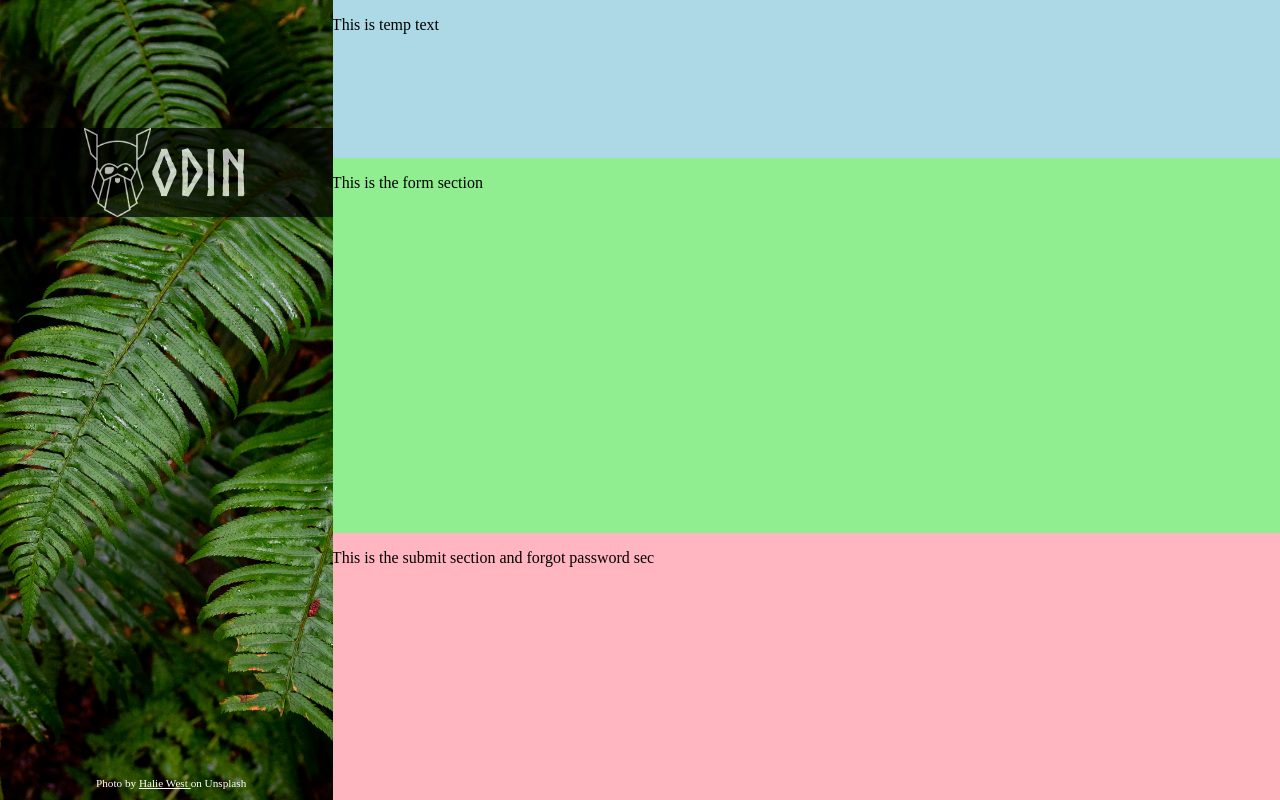
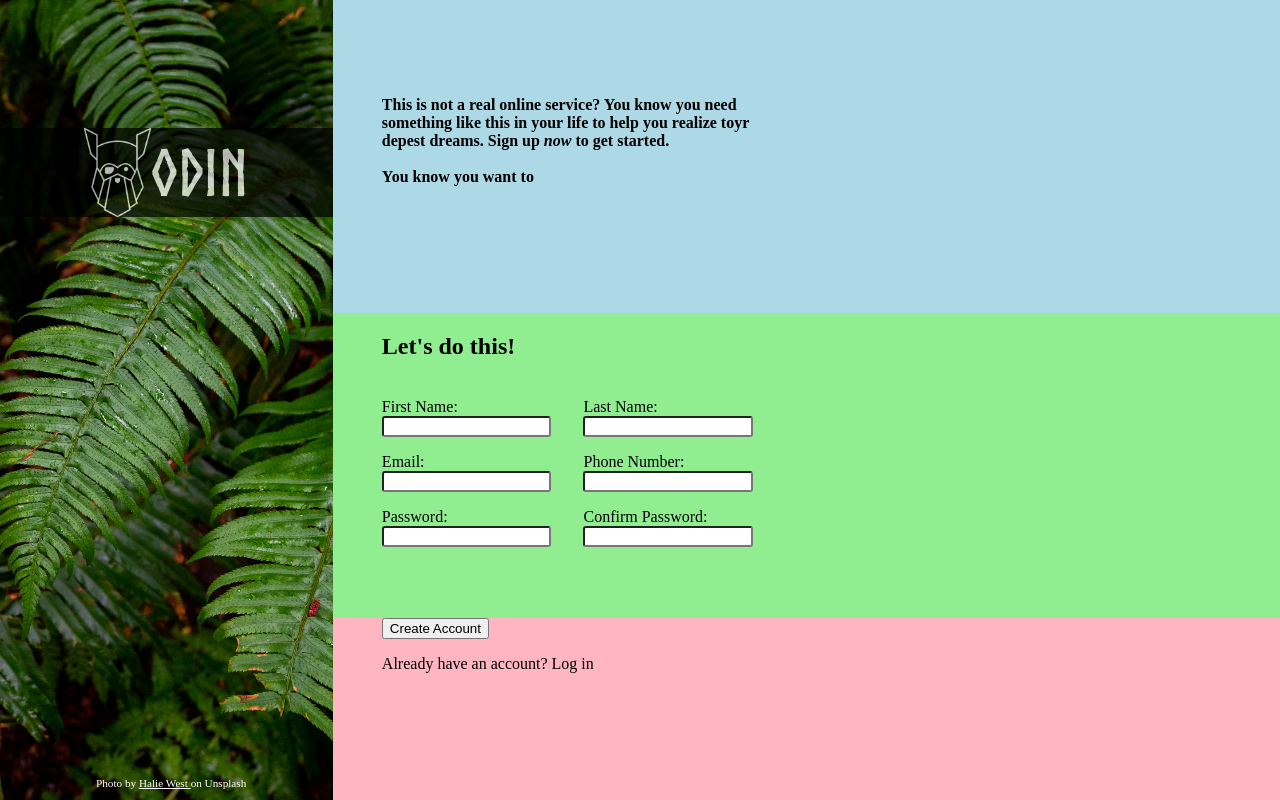
Before and after one commit to ScottLe11/odin-Sign-up-Form, a plain HTML site: page index.html in a window 1280 px wide. Drawn offline with Linux system fonts and the light colour scheme.

Commit message:
implemented basic form section with labels and text input

```diff
--- a/index.html
+++ b/index.html
@@ -26,15 +26,42 @@
         <div class = "sign-up">
 
             <div class = "heading">
-                <p>This is temp text</p>
+                <p>This is not a real online service? You know you need something like this in your
+                    life to help you realize toyr depest dreams. Sign up <em>now</em> to get started.
+                    <br>
+                    <br>
+                    You know you want to
+                </p>
             </div>
 
-            <form class = "form">
-                <p>This is the form section</p>
+            <form class = "form" action = "google.com" method = "post">
+                <h2>Let's do this!</h2>
+                <br>
+                <div class = "fields">
+                    <div class = "first-column-field">
+                    <label for="first_name">First Name:</label>
+                    <input type = "text">
+                    <label for="email">Email:</label>
+                    <input type = "text">
+                    <label for="passward">Password:</label>
+                    <input type = "pass">
+                    </div>
+
+                    <div class = "second-column-field">
+                    <label for="last_name">Last Name:</label>
+                    <input type = "text">
+                    <label for="Phone Number">Phone Number:</label>
+                    <input type = "text">
+                    <label for="confirm-passward">Confirm Password:</label>
+                    <input type = "pass">
+                    </div>
+                </div>
+
             </form>
 
             <div class = "footer">
-                <p>This is the submit section and forgot password sec</p>
+                <button type = "submit">Create Account</button>
+                <p>Already have an account? Log in</p>
             </div>
         </div>
 
--- a/styles.css
+++ b/styles.css
@@ -16,6 +16,11 @@ body{
 .logo{
     width: 20%;
     height: 20%;
+}
+
+.heading, .form, .footer {
+    padding-left: 50px; /* Adjust as needed */
+    padding-right: 50px;
 }
 
 .background-img{
@@ -93,12 +98,12 @@ body{
 }
 
 .heading{
-    flex-grow:1;
+    flex-grow:2;
     background-color: lightblue;
 }
 
 .form{
-    flex-grow:3;
+    flex-grow:1;
     background-color: lightgreen;
 }
 
@@ -106,3 +111,35 @@ body{
     flex-grow:2;
     background-color: lightpink;
 }
+
+
+.heading p{
+    padding-top: 5rem;
+    padding-right:55%;
+    /* padding-left: 2rem; */
+    font-weight: bold;
+}
+
+.form{
+    /* padding:1rem; */
+    display:flex;
+    flex-direction: column;
+}
+
+.fields{
+    display:flex;
+
+}
+
+.first-column-field, .second-column-field{
+    display: flex;
+    flex-direction: column;
+    width: 20%;
+    padding-right: 2rem;
+
+}
+
+input{
+    border-radius: 3px;
+    margin-bottom: 1rem;
+}
```
